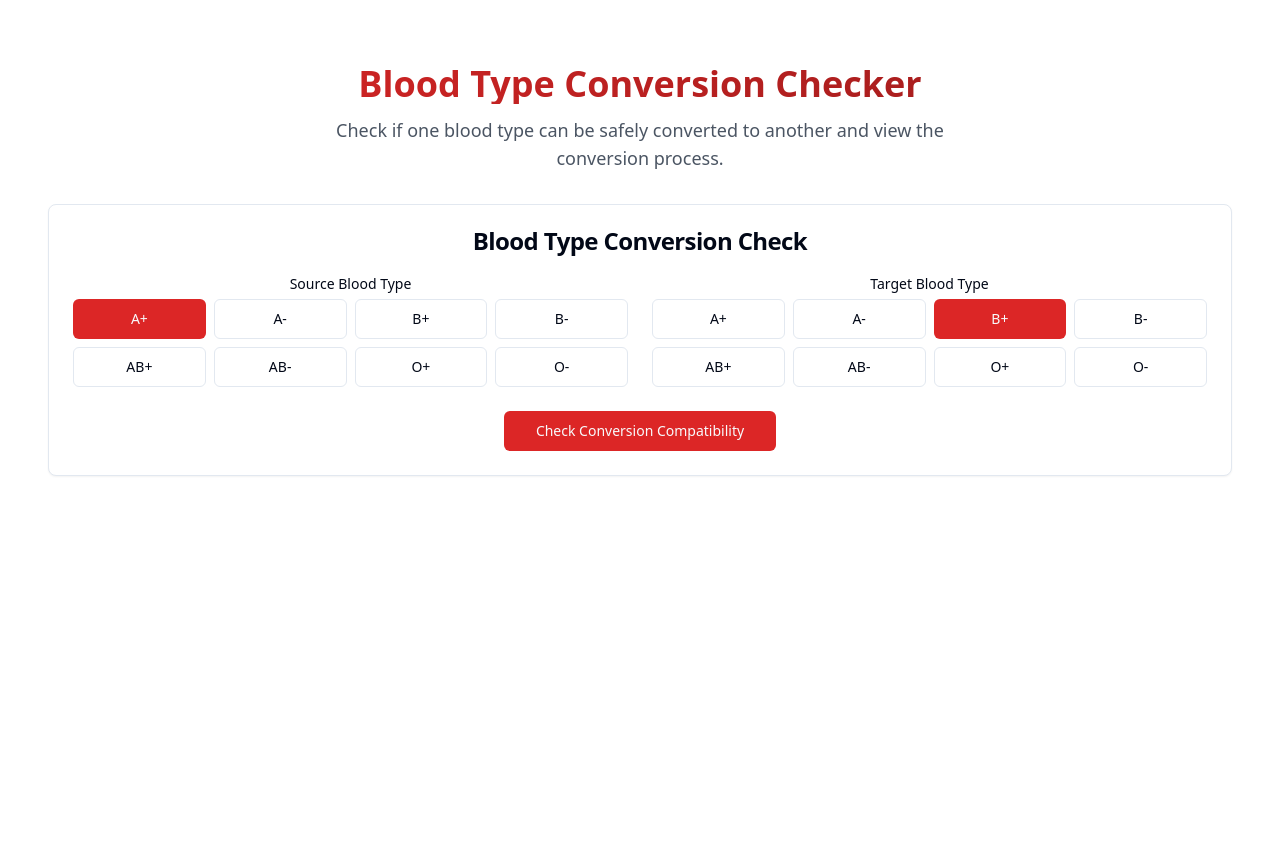
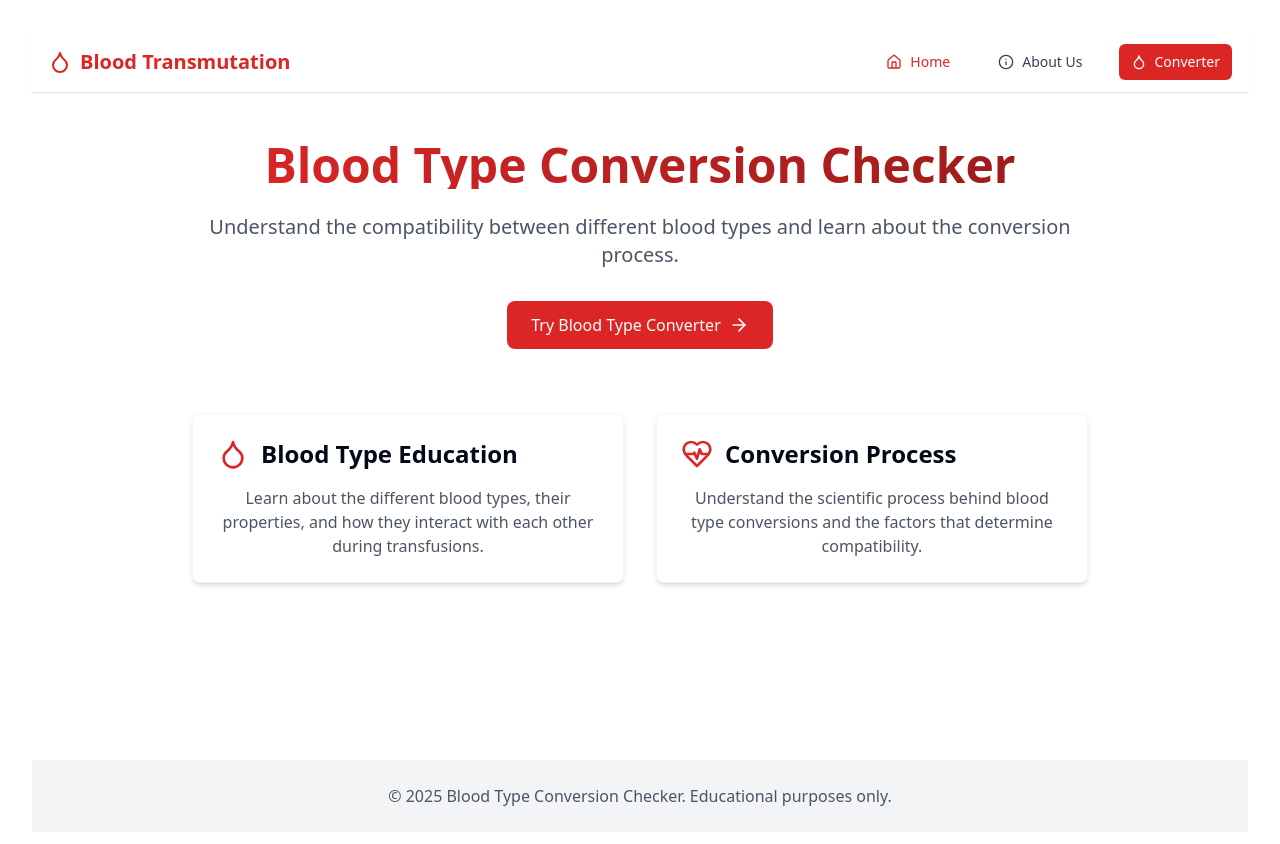
Before and after one commit to saipriyachilukuri/blood_transmutation, a React (Vite) app: page / in a window 1280 px wide. Shown: the top 844 px of the page. Before the commit the page ends 800 px from the top, so only its background shows below. Built offline with nearby package versions, Linux system fonts and the light colour scheme.

Commit message:
feat: Add home page and navigation menu
Adds a home page and navigation menu with "About Us" and "Converter" links. Implements routing to "About Us" and the blood type conversion dashboard.

```diff
--- a/src/App.tsx
+++ b/src/App.tsx
@@ -3,13 +3,17 @@ import React from 'react';
 import './App.css';
 import { BrowserRouter as Router, Routes, Route } from 'react-router-dom';
 import BloodTransfusionDashboard from './pages/BloodTransfusionDashboard';
+import HomePage from './pages/HomePage';
+import AboutUsPage from './pages/AboutUsPage';
 import { Toaster } from './components/ui/toaster';
 
 function App() {
   return (
     <Router>
       <Routes>
-        <Route path="/" element={<BloodTransfusionDashboard />} />
+        <Route path="/" element={<HomePage />} />
+        <Route path="/about" element={<AboutUsPage />} />
+        <Route path="/converter" element={<BloodTransfusionDashboard />} />
       </Routes>
       <Toaster />
     </Router>
--- a/src/components/BloodTransfusionHeader.tsx
+++ b/src/components/BloodTransfusionHeader.tsx
@@ -4,7 +4,7 @@ import React from 'react';
 const BloodTransfusionHeader: React.FC = () => {
   return (
     <div className="text-center mb-8 animate-fade-in">
-      <h1 className="text-4xl font-bold mb-3 bg-gradient-to-r from-red-600 to-red-800 bg-clip-text text-transparent">
+      <h1 className="text-4xl font-bold mb-3 text-red-600">
         Blood Type Conversion Checker
       </h1>
       <p className="text-lg text-gray-600 max-w-2xl mx-auto">
--- /dev/null
+++ b/src/components/Navigation.tsx
@@ -0,0 +1,56 @@
+
+import React from 'react';
+import { Link, useLocation } from 'react-router-dom';
+import { Home, Info, Droplet } from 'lucide-react';
+
+const Navigation: React.FC = () => {
+  const location = useLocation();
+
+  return (
+    <nav className="bg-white shadow-sm border-b">
+      <div className="container mx-auto px-4 py-3">
+        <div className="flex items-center justify-between">
+          <div className="flex items-center">
+            <Link to="/" className="text-red-600 font-bold text-xl flex items-center">
+              <Droplet className="mr-2" />
+              Blood Transmutation
+            </Link>
+          </div>
+          <div className="flex space-x-6">
+            <Link
+              to="/"
+              className={`flex items-center px-3 py-2 rounded-md text-sm font-medium ${
+                location.pathname === '/'
+                  ? 'text-red-600'
+                  : 'text-gray-700 hover:text-red-600'
+              }`}
+            >
+              <Home className="h-4 w-4 mr-2" />
+              Home
+            </Link>
+            <Link
+              to="/about"
+              className={`flex items-center px-3 py-2 rounded-md text-sm font-medium ${
+                location.pathname === '/about'
+                  ? 'text-red-600'
+                  : 'text-gray-700 hover:text-red-600'
+              }`}
+            >
+              <Info className="h-4 w-4 mr-2" />
+              About Us
+            </Link>
+            <Link
+              to="/converter"
+              className="flex items-center text-white bg-red-600 hover:bg-red-700 px-3 py-2 rounded-md text-sm font-medium"
+            >
+              <Droplet className="h-4 w-4 mr-2" />
+              Converter
+            </Link>
+          </div>
+        </div>
+      </div>
+    </nav>
+  );
+};
+
+export default Navigation;
--- /dev/null
+++ b/src/pages/AboutUsPage.tsx
@@ -0,0 +1,76 @@
+
+import React from 'react';
+import { Droplet, Award, BookOpen, Users } from 'lucide-react';
+import Navigation from '../components/Navigation';
+
+const AboutUsPage: React.FC = () => {
+  return (
+    <div className="min-h-screen flex flex-col">
+      <Navigation />
+
+      <div className="flex-grow container mx-auto px-4 py-12">
+        <div className="max-w-4xl mx-auto">
+          <h1 className="text-4xl font-bold mb-8 text-center bg-gradient-to-r from-red-600 to-red-800 bg-clip-text text-transparent">
+            About Blood Type Conversion
+          </h1>
+
+          <div className="mb-12">
+            <p className="text-lg text-gray-600 mb-6">
+              The Blood Type Conversion Checker is an educational tool designed to help medical students, healthcare professionals, and curious individuals understand the compatibility between different blood types.
+            </p>
+            <p className="text-lg text-gray-600">
+              Our application provides insights into the theoretical aspects of blood type conversions, which is important for understanding transfusion medicine. While direct conversion of blood types is limited in practice, understanding the compatibility factors is crucial for safe transfusions.
+            </p>
+          </div>
+
+          <div className="grid md:grid-cols-3 gap-8 mb-12">
+            <div className="bg-white p-6 rounded-lg shadow-sm border border-gray-100 text-center">
+              <div className="flex justify-center mb-4">
+                <BookOpen className="h-10 w-10 text-red-600" />
+              </div>
+              <h3 className="text-xl font-bold mb-3">Educational</h3>
+              <p className="text-gray-600">
+                Our content is designed for educational purposes to help understand blood type compatibility.
+              </p>
+            </div>
+
+            <div className="bg-white p-6 rounded-lg shadow-sm border border-gray-100 text-center">
+              <div className="flex justify-center mb-4">
+                <Award className="h-10 w-10 text-red-600" />
+              </div>
+              <h3 className="text-xl font-bold mb-3">Scientifically Accurate</h3>
+              <p className="text-gray-600">
+                Information is based on established medical knowledge about blood types and transfusions.
+              </p>
+            </div>
+
+            <div className="bg-white p-6 rounded-lg shadow-sm border border-gray-100 text-center">
+              <div className="flex justify-center mb-4">
+                <Users className="h-10 w-10 text-red-600" />
+              </div>
+              <h3 className="text-xl font-bold mb-3">Community-Focused</h3>
+              <p className="text-gray-600">
+                Created to benefit healthcare education and public awareness about blood donation.
+              </p>
+            </div>
+          </div>
+
+          <div className="bg-red-50 p-6 rounded-lg border border-red-100">
+            <h2 className="text-2xl font-bold mb-4 text-red-700">Important Disclaimer</h2>
+            <p className="text-gray-700">
+              This tool is for educational purposes only. Actual blood transfusions should always be performed by qualified medical professionals following established protocols. The information provided here should not be used for medical decisions without consulting healthcare providers.
+            </p>
+          </div>
+        </div>
+      </div>
+
+      <footer className="bg-gray-100 py-6 mt-12">
+        <div className="container mx-auto px-4 text-center text-gray-600">
+          <p>© 2025 Blood Type Conversion Checker. Educational purposes only.</p>
+        </div>
+      </footer>
+    </div>
+  );
+};
+
+export default AboutUsPage;
--- a/src/pages/BloodTransfusionDashboard.tsx
+++ b/src/pages/BloodTransfusionDashboard.tsx
@@ -1,5 +1,6 @@
 
 import React, { useState } from 'react';
+import Navigation from '../components/Navigation';
 import BloodTransfusionHeader from '../components/BloodTransfusionHeader';
 import BloodTypeSelector from '../components/BloodTypeSelector';
 import ConversionProcess from '../components/ConversionProcess';
@@ -49,6 +50,8 @@ const BloodTransfusionDashboard: React.FC = () => {
   };
 
   return (
+    <div className="min-h-screen flex flex-col">
+      <Navigation />
       <div className="container mx-auto px-4 py-8">
         <BloodTransfusionHeader />
 
@@ -69,6 +72,7 @@ const BloodTransfusionDashboard: React.FC = () => {
           />
         )}
       </div>
+    </div>
   );
 };
 
--- /dev/null
+++ b/src/pages/HomePage.tsx
@@ -0,0 +1,65 @@
+
+import React from 'react';
+import { Link } from 'react-router-dom';
+import { Droplet, ArrowRight, HeartPulse } from 'lucide-react';
+import Navigation from '../components/Navigation';
+
+const HomePage: React.FC = () => {
+  return (
+    <div className="min-h-screen flex flex-col">
+      <Navigation />
+
+      <div className="flex-grow container mx-auto px-4 py-12">
+        <div className="max-w-4xl mx-auto">
+          <div className="text-center mb-12">
+            <h1 className="text-4xl md:text-5xl font-bold mb-6 bg-gradient-to-r from-red-600 to-red-800 bg-clip-text text-transparent">
+              Blood Type Conversion Checker
+            </h1>
+            <p className="text-xl text-gray-600 mb-8">
+              Understand the compatibility between different blood types and learn about the conversion process.
+            </p>
+            <div className="flex justify-center">
+              <Link
+                to="/converter"
+                className="inline-flex items-center bg-red-600 text-white px-6 py-3 rounded-lg font-medium hover:bg-red-700 transition-colors"
+              >
+                Try Blood Type Converter
+                <ArrowRight className="ml-2 h-5 w-5" />
+              </Link>
+            </div>
+          </div>
+
+          <div className="grid md:grid-cols-2 gap-8 mt-16">
+            <div className="bg-white p-6 rounded-lg shadow-md border border-gray-100">
+              <div className="flex items-center mb-4">
+                <Droplet className="h-8 w-8 text-red-600 mr-3" />
+                <h2 className="text-2xl font-bold">Blood Type Education</h2>
+              </div>
+              <p className="text-gray-600">
+                Learn about the different blood types, their properties, and how they interact with each other during transfusions.
+              </p>
+            </div>
+
+            <div className="bg-white p-6 rounded-lg shadow-md border border-gray-100">
+              <div className="flex items-center mb-4">
+                <HeartPulse className="h-8 w-8 text-red-600 mr-3" />
+                <h2 className="text-2xl font-bold">Conversion Process</h2>
+              </div>
+              <p className="text-gray-600">
+                Understand the scientific process behind blood type conversions and the factors that determine compatibility.
+              </p>
+            </div>
+          </div>
+        </div>
+      </div>
+
+      <footer className="bg-gray-100 py-6">
+        <div className="container mx-auto px-4 text-center text-gray-600">
+          <p>© 2025 Blood Type Conversion Checker. Educational purposes only.</p>
+        </div>
+      </footer>
+    </div>
+  );
+};
+
+export default HomePage;
```
Lines whose indentation alone changed are shown as unchanged.
